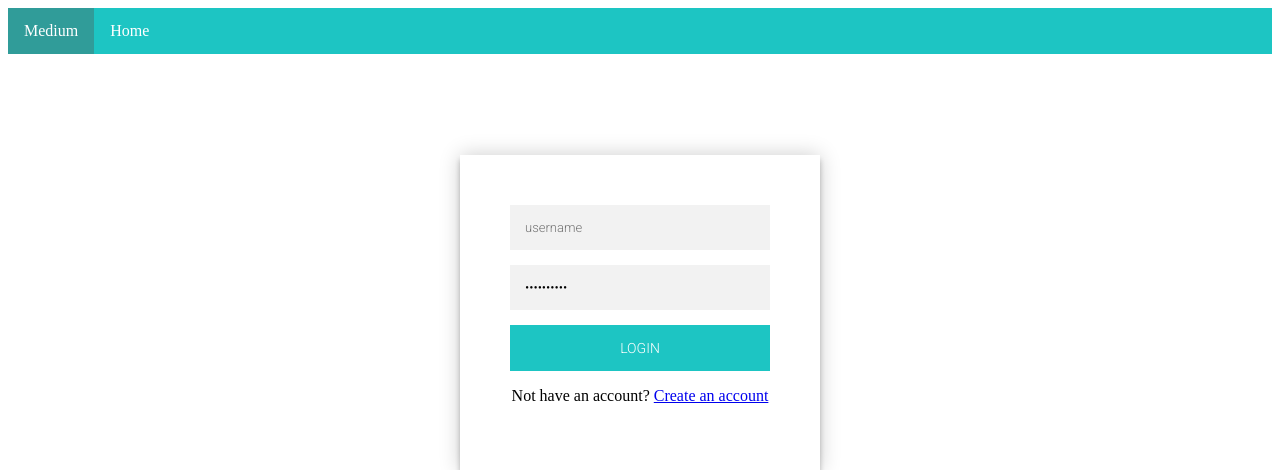
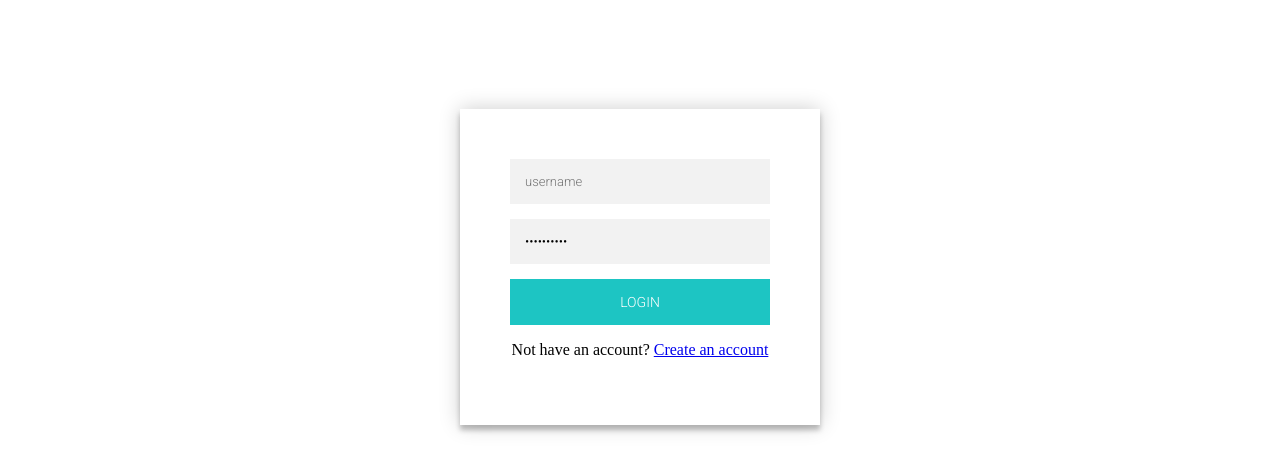
Before and after one commit to pradiptarana/mvc_django, a Django app: page / in a window 1280 px wide. Shown: the top 470 px of the page. Run offline with Django 3.2, Linux system fonts and the light colour scheme.

Commit message:
update login page

```diff
--- a/blog/templates/blog/blog.html
+++ b/blog/templates/blog/blog.html
@@ -7,16 +7,6 @@
 </head>
 
 <body>
-    <div class="header-container">
-        <ul>
-            <li class="header-name">
-                <a>Medium</a>
-            </li>
-            <li>
-                <a href="/">Home</a>
-            </li>
-        </ul>
-    </div>
     <div class="login-page">
         <div class="form">
             <form class="register-form">
```
